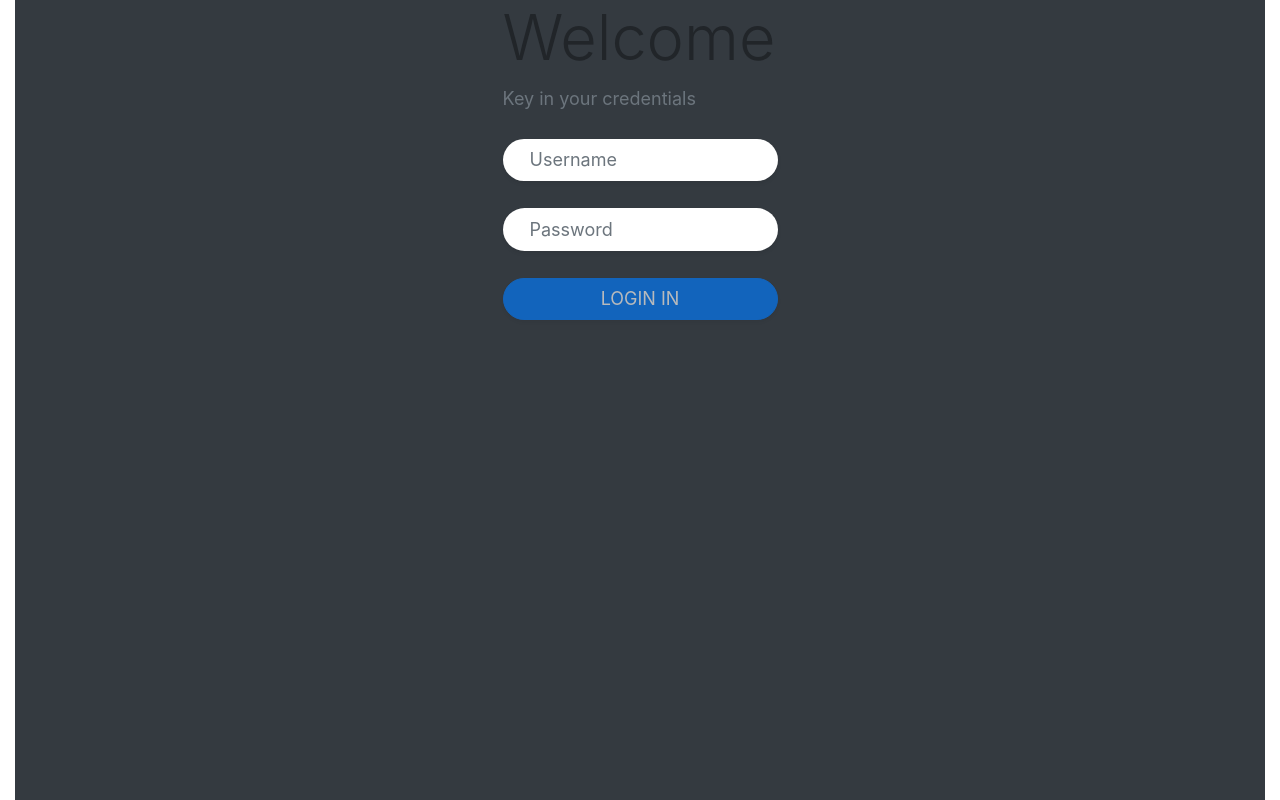
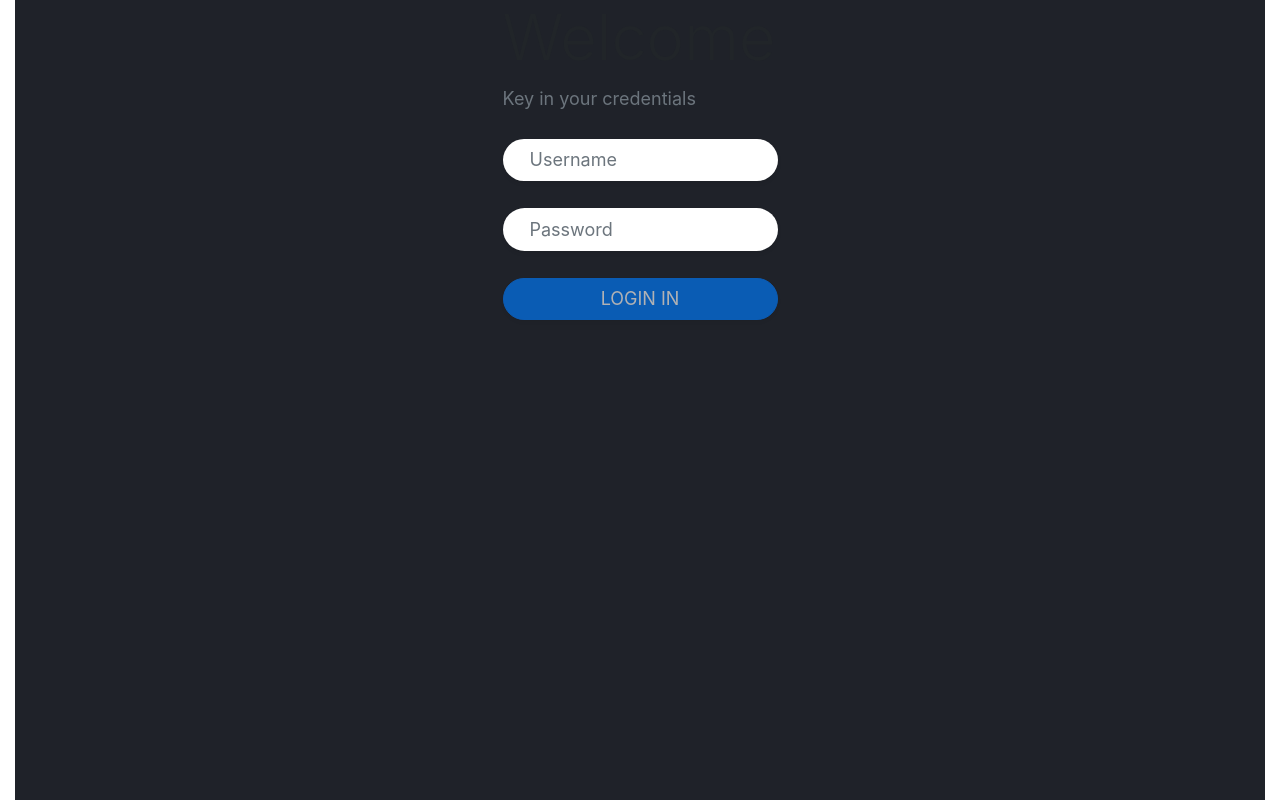
Before and after one commit to Ianodad/Ultimate_Watchlist_Client, a React (Create React App) app: page / in a window 1280 px wide. Built offline with nearby package versions, Linux system fonts and the light colour scheme.

Commit message:
css changes

```diff
--- a/src/components/Login/Login.css
+++ b/src/components/Login/Login.css
@@ -0,0 +1,3 @@
+.login {
+	background-color: #1f2229;
+}
--- a/src/components/Login/index.js
+++ b/src/components/Login/index.js
@@ -3,6 +3,8 @@ import React, { Component } from "react";
 import Joi from "joi-browser";
 
 import Login from "./Login";
+
+import "./Login.css";
 
 class index extends Component {
 	state = { account: { username: "", password: "" }, errors: {} };
@@ -64,7 +66,7 @@ class index extends Component {
 		// destructuring   state for better visibility
 		const { account, errors } = this.state;
 		return (
-			<div className=' container-fluid bg-dark' style={{ height: "100vh" }}>
+			<div className=' container-fluid login' style={{ height: "100vh" }}>
 				<div>
 					<Login
 						errors={errors}
--- a/src/components/NotFound/NotFound.css
+++ b/src/components/NotFound/NotFound.css
@@ -1,5 +1,5 @@
 .notfound {
-	background-color: #01082c;
+	background-color: #1f2229;
 	color: #fff;
 	padding-bottom: 0;
 	min-height: 100%;
```
